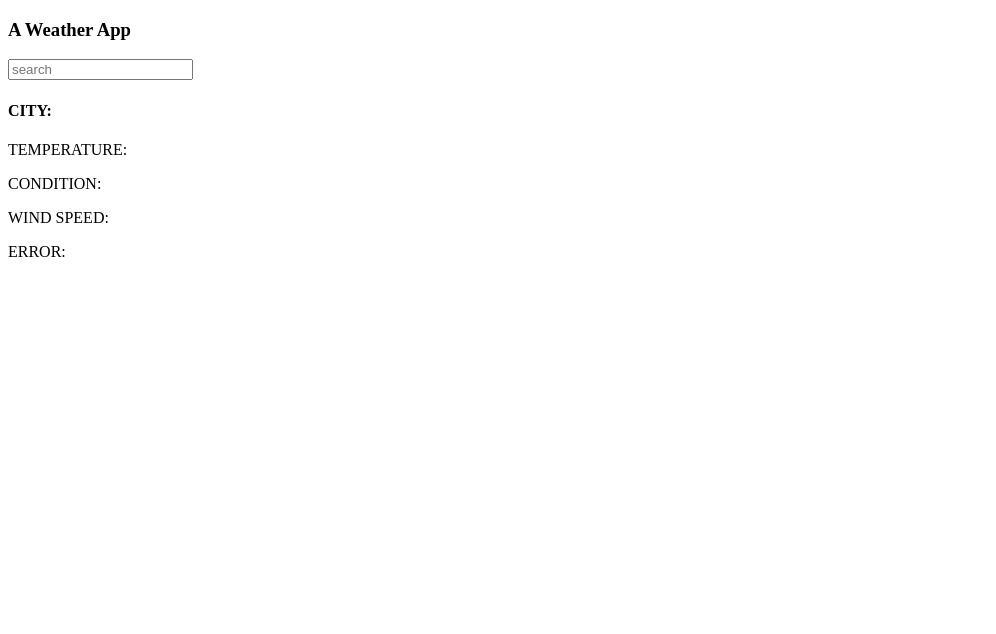
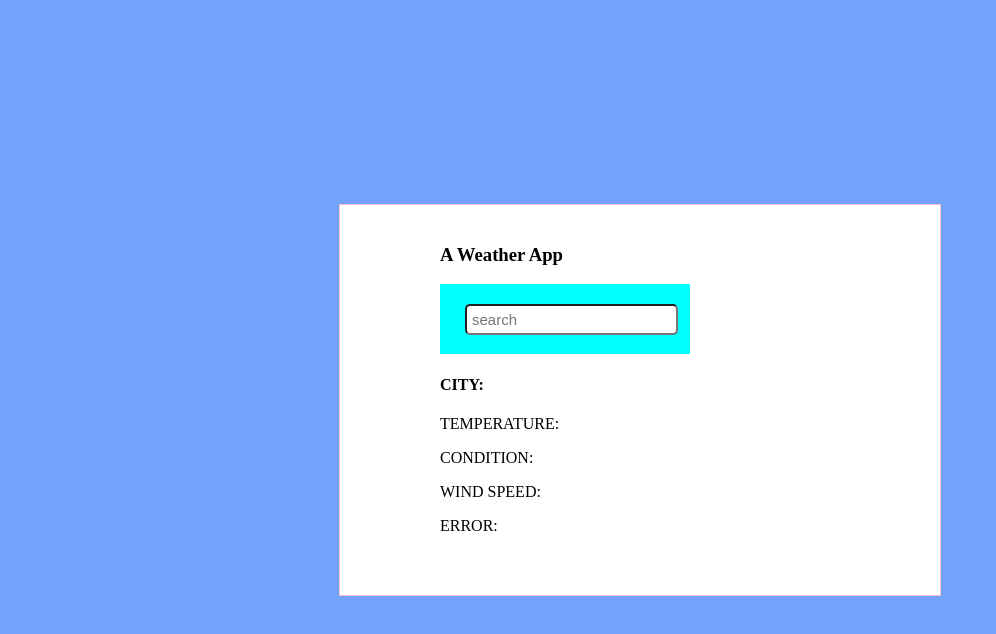
Before and after one commit to ri91chlik/weather-app, a plain HTML site: page index.html in a window 1280 px wide. Shown: the whole page, without its empty margins (0-996 px from the left). Drawn offline with Linux system fonts and the light colour scheme.

Commit message:
updated css files

```diff
--- a/index.html
+++ b/index.html
@@ -4,6 +4,7 @@
     <meta charset="UTF-8">
     <meta name="viewport" content="width=device-width, initial-scale=1.0">
     <title>Weather App</title>
+    <link rel="stylesheet" href="style.css">
 </head>
 <body>
     <!--git add . (adds all files)
@@ -25,5 +26,6 @@
         <P class="error-message">ERROR:</P>
 
     </div>
+    <script src="index.js"></script>
 </body>
 </html>
--- a/style.css
+++ b/style.css
@@ -0,0 +1,32 @@
+body{
+    margin: 0;
+    display: flex;
+    justify-content: center;
+    height: 100vh;
+    align-items: center;
+    background-color: rgb(114, 162, 250);
+}
+.container{
+    background-color: #fff;
+    border: 1px solid pink;
+    width: 400px;
+    height: 350px;
+    padding: 20px 100px;
+
+
+}
+.searchContainer{
+    background-color: aqua;
+    width: 250px;
+    height: 70px;
+}
+input{
+    margin: 20px 25px;
+    border-radius: 5px;
+    padding: 5px;
+    font-size: 15px;
+}
+input:hover{
+    background-color: gray;
+    color: white;
+}
```
